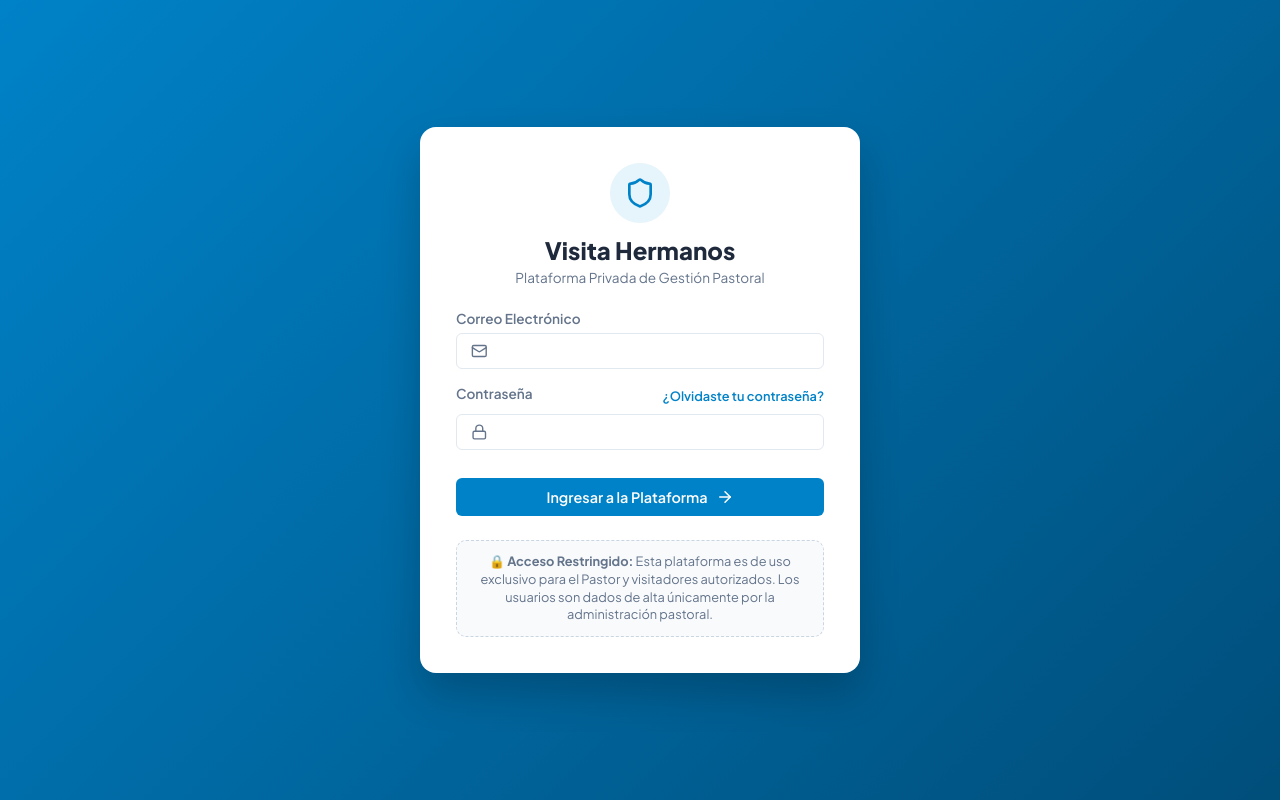
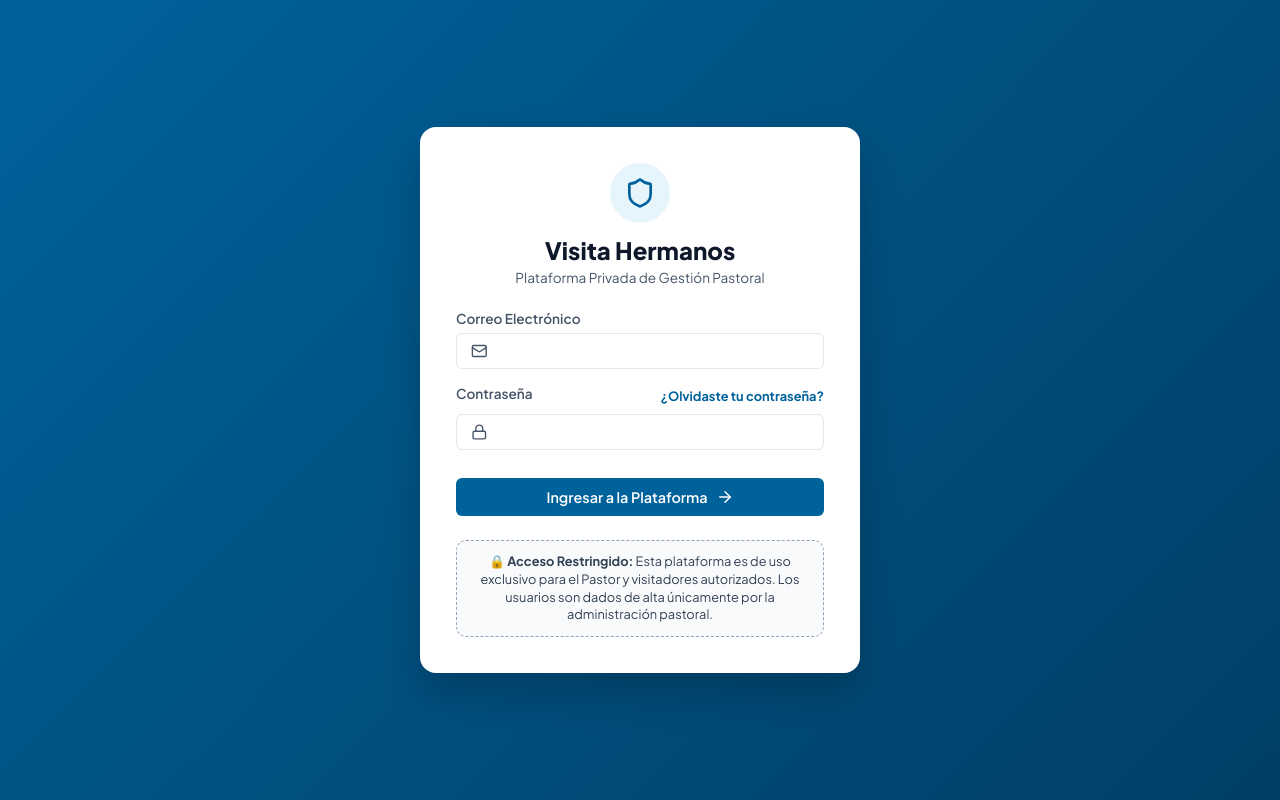
Before and after one commit to FabricioG2022/visita-hermanos-frontend, a React (Vite) app: page / in a window 1280 px wide. Built offline with nearby package versions, Linux system fonts and the light colour scheme; no server answers.

Commit message:
fix(a11y,seo): vincular labels de formulario, mejorar contraste WCAG AA y meta description

```diff
--- a/index.html
+++ b/index.html
@@ -4,6 +4,7 @@
     <meta charset="UTF-8" />
     <link rel="icon" type="image/svg+xml" href="/favicon.svg" />
     <meta name="viewport" content="width=device-width, initial-scale=1.0" />
+    <meta name="description" content="Visita Hermanos - Plataforma web para la gestión, coordinación de citas y seguimiento de visitas pastorales." />
     <title>Visita Hermanos - Sistema de Gestión</title>
     <link rel="preconnect" href="https://fonts.googleapis.com">
     <link rel="preconnect" href="https://fonts.gstatic.com" crossorigin>
--- a/src/pages/LoginPage.jsx
+++ b/src/pages/LoginPage.jsx
@@ -67,12 +67,12 @@ export const LoginPage = () => {
   };
 
   return (
-    <div style={{
+    <main style={{
       minHeight: '100vh',
       display: 'flex',
       alignItems: 'center',
       justifyContent: 'center',
-      background: 'linear-gradient(135deg, #0082c8 0%, #004e7a 100%)',
+      background: 'linear-gradient(135deg, #00629b 0%, #003f66 100%)',
       padding: '20px'
     }}>
       <div className="modal-card" style={{ maxWidth: '440px', width: '100%', padding: '36px', borderRadius: '16px', boxShadow: '0 20px 40px rgba(0,0,0,0.2)' }}>
@@ -89,13 +89,13 @@ export const LoginPage = () => {
             justifyContent: 'center',
             margin: '0 auto 12px auto'
           }}>
-            {mode === 'login' && <Shield size={32} color="var(--primary)" />}
-            {mode === 'forgot' && <KeyRound size={32} color="var(--primary)" />}
+            {mode === 'login' && <Shield size={32} color="var(--primary)" aria-hidden="true" />}
+            {mode === 'forgot' && <KeyRound size={32} color="var(--primary)" aria-hidden="true" />}
           </div>
-          <h2 style={{ fontSize: '1.5rem', fontWeight: 800, color: 'var(--text-dark)' }}>
+          <h1 style={{ fontSize: '1.5rem', fontWeight: 800, color: 'var(--text-dark)' }}>
             {mode === 'login' && 'Visita Hermanos'}
             {mode === 'forgot' && 'Recuperar Contraseña'}
-          </h2>
+          </h1>
           <p style={{ fontSize: '0.85rem', color: 'var(--text-muted)', marginTop: '4px' }}>
             {mode === 'login' && 'Plataforma Privada de Gestión Pastoral'}
             {mode === 'forgot' && 'Ingresa tu correo para enviarte el enlace de recuperación'}
@@ -104,14 +104,14 @@ export const LoginPage = () => {
 
         {/* Notificaciones de Error y Éxito */}
         {error && (
-          <div style={{ background: '#fee2e2', color: '#dc2626', padding: '10px 14px', borderRadius: '8px', fontSize: '0.85rem', marginBottom: '16px', textAlign: 'left' }}>
+          <div role="alert" style={{ background: '#fee2e2', color: '#991b1b', padding: '10px 14px', borderRadius: '8px', fontSize: '0.85rem', marginBottom: '16px', textAlign: 'left' }}>
             {error}
           </div>
         )}
 
         {successMsg && (
-          <div style={{ background: '#dcfce7', color: '#15803d', padding: '12px 14px', borderRadius: '8px', fontSize: '0.85rem', marginBottom: '16px', textAlign: 'left', display: 'flex', alignItems: 'center', gap: '8px' }}>
-            <CheckCircle size={18} />
+          <div role="status" style={{ background: '#dcfce7', color: '#166534', padding: '12px 14px', borderRadius: '8px', fontSize: '0.85rem', marginBottom: '16px', textAlign: 'left', display: 'flex', alignItems: 'center', gap: '8px' }}>
+            <CheckCircle size={18} aria-hidden="true" />
             <span>{successMsg}</span>
           </div>
         )}
@@ -120,10 +120,12 @@ export const LoginPage = () => {
         {mode === 'login' && (
           <form onSubmit={handleSubmitLogin} autoComplete="off" style={{ textAlign: 'left' }}>
             <div className="form-group">
-              <label>Correo Electrónico</label>
+              <label htmlFor="login-email">Correo Electrónico</label>
               <div className="search-input-box" style={{ width: '100%' }}>
-                <Mail size={18} color="var(--text-muted)" />
+                <Mail size={18} color="var(--text-muted)" aria-hidden="true" />
                 <input
+                  id="login-email"
+                  name="email"
                   type="email"
                   required
                   autoComplete="off"
@@ -137,10 +139,10 @@ export const LoginPage = () => {
 
             <div className="form-group">
               <div style={{ display: 'flex', justifyContent: 'space-between', alignItems: 'center' }}>
-                <label>Contraseña</label>
+                <label htmlFor="login-password">Contraseña</label>
                 <button
                   type="button"
-                  style={{ background: 'none', border: 'none', color: 'var(--primary)', fontSize: '0.8rem', fontWeight: 600, cursor: 'pointer', padding: 0 }}
+                  style={{ background: 'none', border: 'none', color: 'var(--primary)', fontSize: '0.8rem', fontWeight: 700, cursor: 'pointer', padding: 0 }}
                   onClick={() => {
                     setError('');
                     setSuccessMsg('');
@@ -151,8 +153,10 @@ export const LoginPage = () => {
                 </button>
               </div>
               <div className="search-input-box" style={{ width: '100%', marginTop: '6px' }}>
-                <Lock size={18} color="var(--text-muted)" />
+                <Lock size={18} color="var(--text-muted)" aria-hidden="true" />
                 <input
+                  id="login-password"
+                  name="password"
                   type="password"
                   required
                   autoComplete="new-password"
@@ -172,13 +176,13 @@ export const LoginPage = () => {
             >
               {loading ? (
                 <>
-                  <Loader2 size={18} style={{ animation: 'spin 1s linear infinite' }} />
+                  <Loader2 size={18} style={{ animation: 'spin 1s linear infinite' }} aria-hidden="true" />
                   <span>{isWakingUp ? 'Conectando (Despertando servidor)...' : 'Autenticando...'}</span>
                 </>
               ) : (
                 <>
                   <span>Ingresar a la Plataforma</span>
-                  <ArrowRight size={18} />
+                  <ArrowRight size={18} aria-hidden="true" />
                 </>
               )}
             </button>
@@ -187,11 +191,11 @@ export const LoginPage = () => {
               marginTop: '24px',
               padding: '12px 14px',
               backgroundColor: '#f8fafc',
-              border: '1px dashed #cbd5e1',
+              border: '1px dashed #94a3b8',
               borderRadius: '10px',
               textAlign: 'center',
               fontSize: '0.8rem',
-              color: 'var(--text-muted)',
+              color: '#334155',
               lineHeight: '1.4'
             }}>
               🔒 <strong>Acceso Restringido:</strong> Esta plataforma es de uso exclusivo para el Pastor y visitadores autorizados. Los usuarios son dados de alta únicamente por la administración pastoral.
@@ -203,10 +207,12 @@ export const LoginPage = () => {
         {mode === 'forgot' && (
           <form onSubmit={handleSubmitForgot} autoComplete="off" style={{ textAlign: 'left' }}>
             <div className="form-group">
-              <label>Correo Electrónico *</label>
+              <label htmlFor="forgot-email">Correo Electrónico *</label>
               <div className="search-input-box" style={{ width: '100%' }}>
-                <Mail size={18} color="var(--text-muted)" />
+                <Mail size={18} color="var(--text-muted)" aria-hidden="true" />
                 <input
+                  id="forgot-email"
+                  name="forgotEmail"
                   type="email"
                   required
                   autoComplete="off"
@@ -237,13 +243,13 @@ export const LoginPage = () => {
                   setMode('login');
                 }}
               >
-                <ArrowLeft size={16} /> Volver al Login
+                <ArrowLeft size={16} aria-hidden="true" /> Volver al Login
               </button>
             </div>
           </form>
         )}
 
       </div>
-    </div>
+    </main>
   );
 };
--- a/src/styles/index.css
+++ b/src/styles/index.css
@@ -1,12 +1,12 @@
 :root {
-  --primary: #0082c8;
-  --primary-hover: #006eb0;
+  --primary: #00629b;
+  --primary-hover: #004e7c;
   --primary-light: #e6f4fb;
   --bg-main: #f4f6f9;
   --bg-card: #ffffff;
-  --text-dark: #1e293b;
-  --text-muted: #64748b;
-  --text-light: #94a3b8;
+  --text-dark: #0f172a;
+  --text-muted: #475569;
+  --text-light: #64748b;
   --border-color: #e2e8f0;
   --accent-gold: #f59e0b;
   --status-active-bg: #dcfce7;
```
